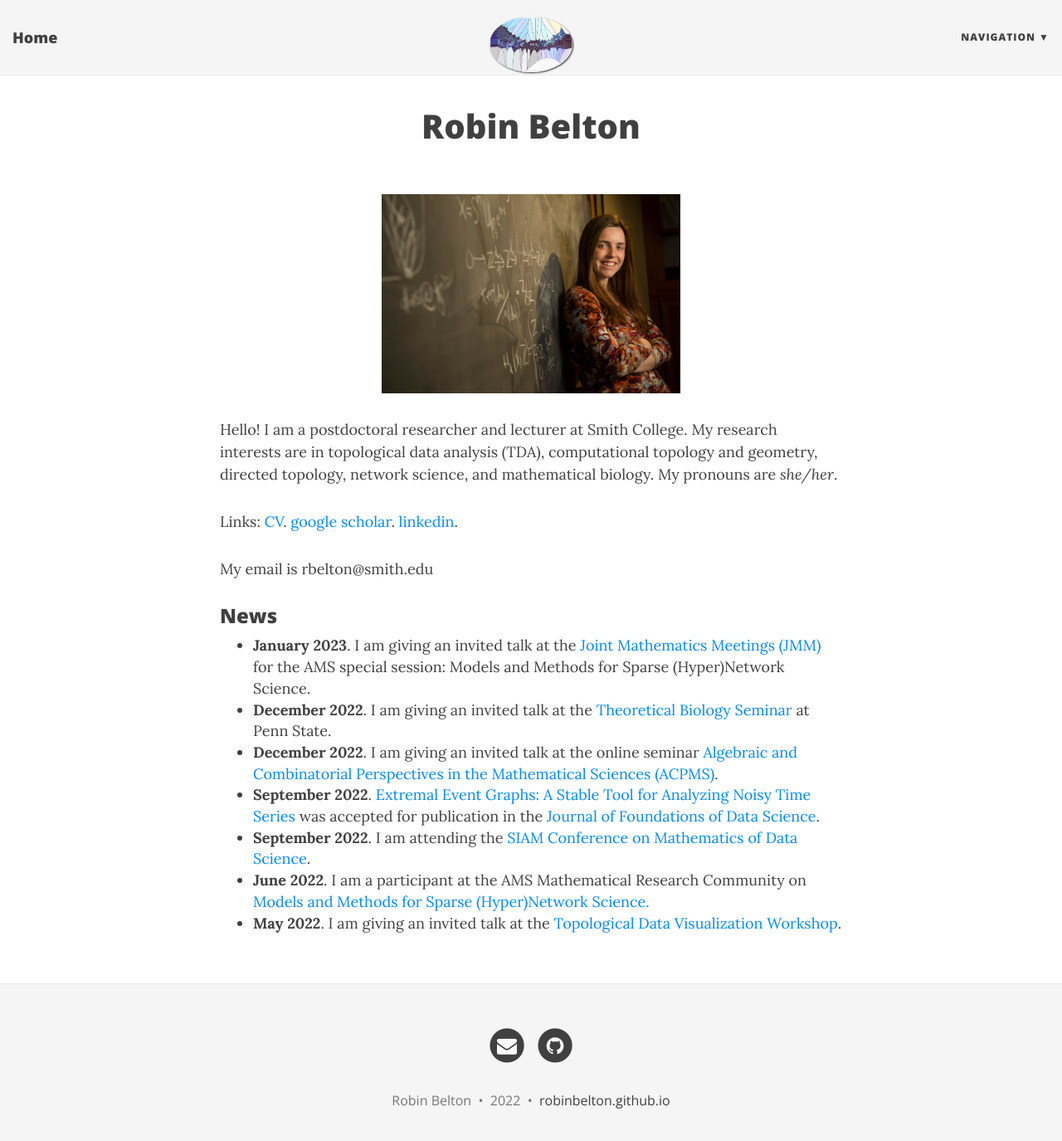
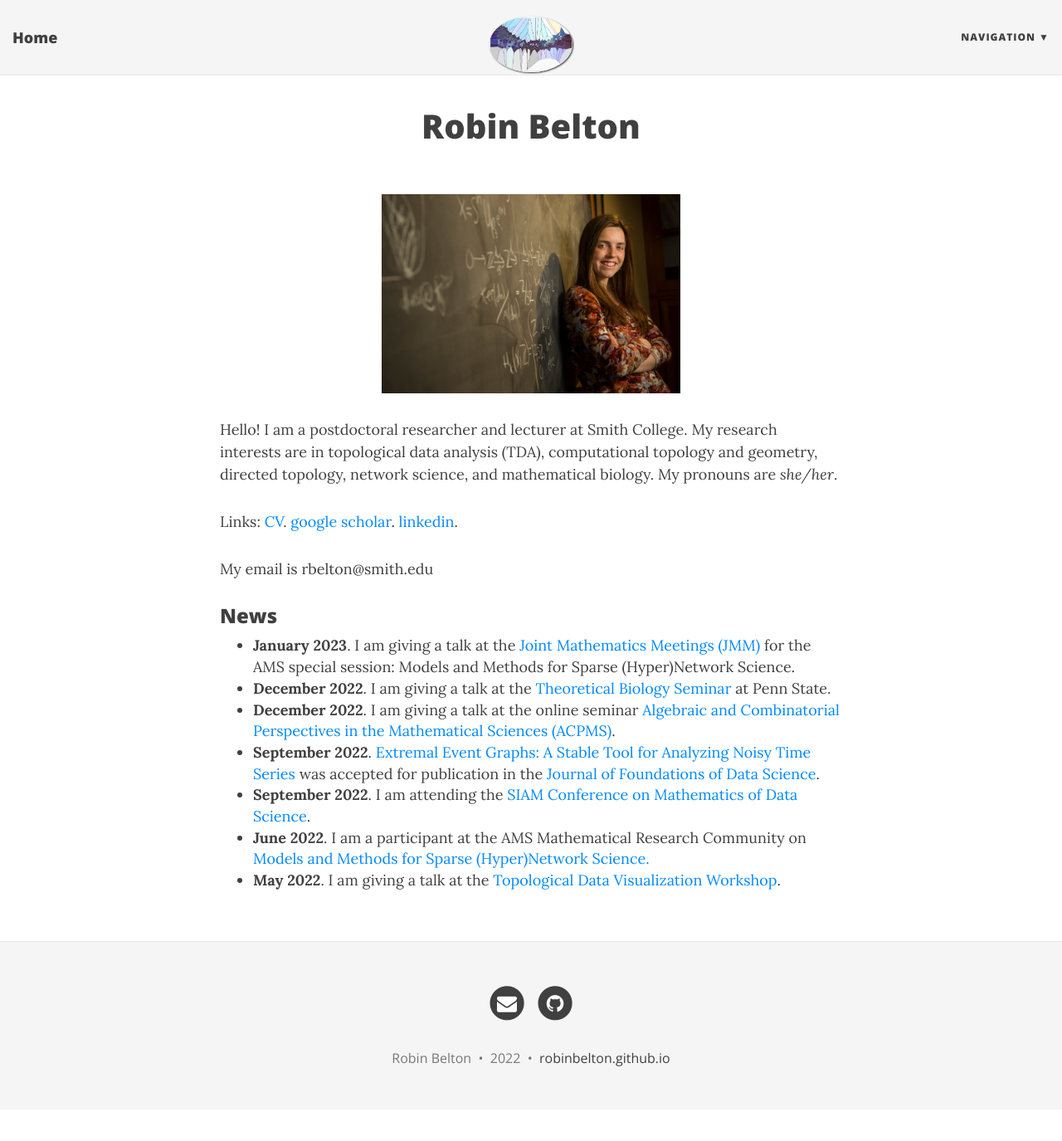
Before and after one commit to robinbelton/robinbelton.github.io, a Jekyll site: the page built from index.html, in a window 1280 px wide and 1388 px high. Shown: the top 1375 px of the window at 83% size. Built offline with Jekyll 4.4.1, drawn with Linux system fonts in a browser that asks for light colours; nearby versions of some CDN libraries; the list of posts is cut into pages by our own code.

Commit message:
Edit home page

```diff
--- a/index.html
+++ b/index.html
@@ -19,11 +19,11 @@
 
 <h3>News</h3>
 <ul>
-    <li><b>January 2023</b>. I am giving an invited talk at the <a href="https://www.jointmathematicsmeetings.org/meetings/national/jmm2023/2270_intro">Joint Mathematics Meetings (JMM)</a> for the AMS special session: Models and Methods for Sparse (Hyper)Network Science.
+    <li><b>January 2023</b>. I am giving a talk at the <a href="https://www.jointmathematicsmeetings.org/meetings/national/jmm2023/2270_intro">Joint Mathematics Meetings (JMM)</a> for the AMS special session: Models and Methods for Sparse (Hyper)Network Science.
     </li>
-    <li><b>December 2022</b>. I am giving an invited talk at the <a href="https://math-cal.cloud.science.psu.edu/events/seminar/441"> Theoretical Biology Seminar</a> at Penn State.
+    <li><b>December 2022</b>. I am giving a talk at the <a href="https://math-cal.cloud.science.psu.edu/events/seminar/441"> Theoretical Biology Seminar</a> at Penn State.
     </li>
-    <li><b>December 2022</b>. I am giving an invited talk at the online seminar <a href="https://www.math.ntnu.no/acpms/"> Algebraic and Combinatorial Perspectives in the Mathematical Sciences (ACPMS)</a>.
+    <li><b>December 2022</b>. I am giving a talk at the online seminar <a href="https://www.math.ntnu.no/acpms/"> Algebraic and Combinatorial Perspectives in the Mathematical Sciences (ACPMS)</a>.
     </li>
     <li><b>September 2022</b>. <a href ="https://arxiv.org/pdf/2203.09552.pdf">Extremal Event Graphs: A Stable Tool for Analyzing Noisy Time Series</a> was accepted for publication in the <a href ="https://www.aimsciences.org/journal/A0000-0002"> Journal of Foundations of Data Science</a>.
     </li>
@@ -31,6 +31,6 @@
     </li>
     <li><b>June 2022</b>. I am a participant at the AMS Mathematical Research Community on <a href="https://www.ams.org/programs/research-communities/2022MRC-HyperNet">Models and Methods for Sparse (Hyper)Network Science.</a>
     </li>
-    <li><b>May 2022</b>. I am giving an invited talk at the <a href="https://homepage.divms.uiowa.edu/~idarcy/CONF/TDV.html">Topological Data Visualization Workshop</a>.
+    <li><b>May 2022</b>. I am giving a talk at the <a href="https://homepage.divms.uiowa.edu/~idarcy/CONF/TDV.html">Topological Data Visualization Workshop</a>.
     </li>
 </ul>
```
